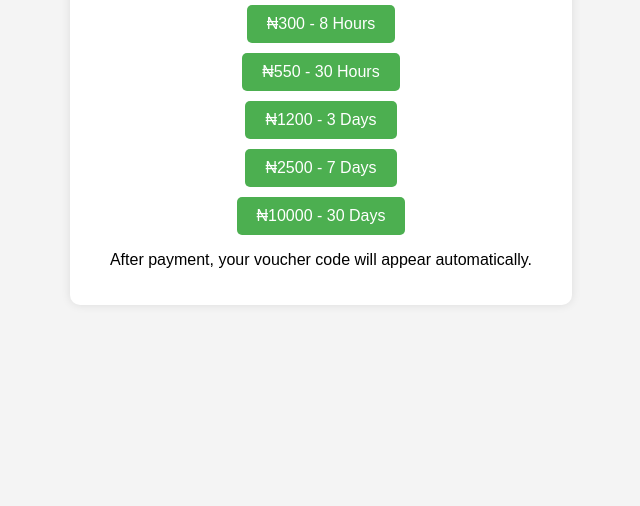
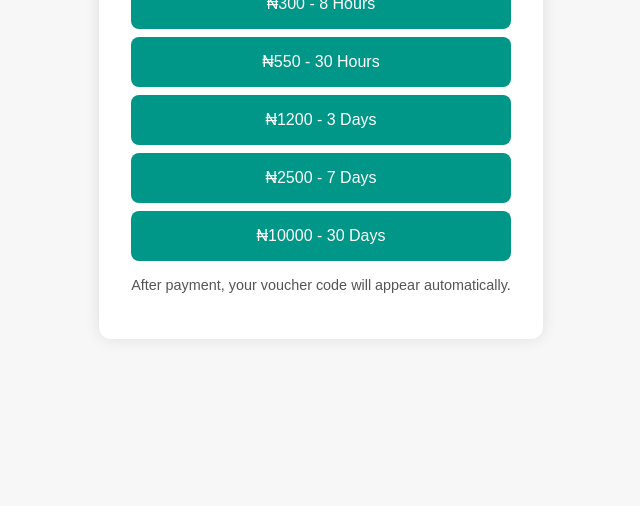
Before and after one commit to kalybur/Voucher-paystack-system, a plain HTML site: page index.html in a window 1280 px wide. Shown: the part 294-800 px from the top of the page, without its empty margins (319-959 px from the left). Drawn offline with Linux system fonts and the light colour scheme.

Commit message:
style.css

```diff
--- a/style.css
+++ b/style.css
@@ -1,38 +1,46 @@
-/* style.css */
 body {
-  margin: 0;
-  font-family: Arial, sans-serif;
-  background: #f4f4f4;
+  font-family: sans-serif;
+  background: #f7f7f7;
   display: flex;
   justify-content: center;
   align-items: center;
-  height: 100vh;
+  min-height: 100vh;
+  margin: 0;
 }
 
 .container {
   background: white;
-  padding: 20px 40px;
-  border-radius: 10px;
-  box-shadow: 0 0 10px rgba(0,0,0,0.1);
+  padding: 2rem;
+  border-radius: 12px;
+  box-shadow: 0 0 15px rgba(0,0,0,0.1);
   text-align: center;
+  max-width: 400px;
 }
 
 h1 {
-  margin-bottom: 20px;
+  margin-bottom: 1rem;
 }
 
 .plans button {
   display: block;
-  margin: 10px auto;
-  padding: 10px 20px;
-  font-size: 16px;
-  background-color: #4CAF50;
+  width: 100%;
+  margin: 0.5rem 0;
+  padding: 1rem;
+  font-size: 1rem;
+  background: #009688;
   color: white;
   border: none;
-  border-radius: 5px;
+  border-radius: 8px;
   cursor: pointer;
+  transition: background 0.3s;
 }
 
 .plans button:hover {
-  background-color: #45a049;
+  background: #00796b;
 }
+
+.info {
+  margin-top: 1rem;
+  font-size: 0.9rem;
+  color: #555;
+}
```
